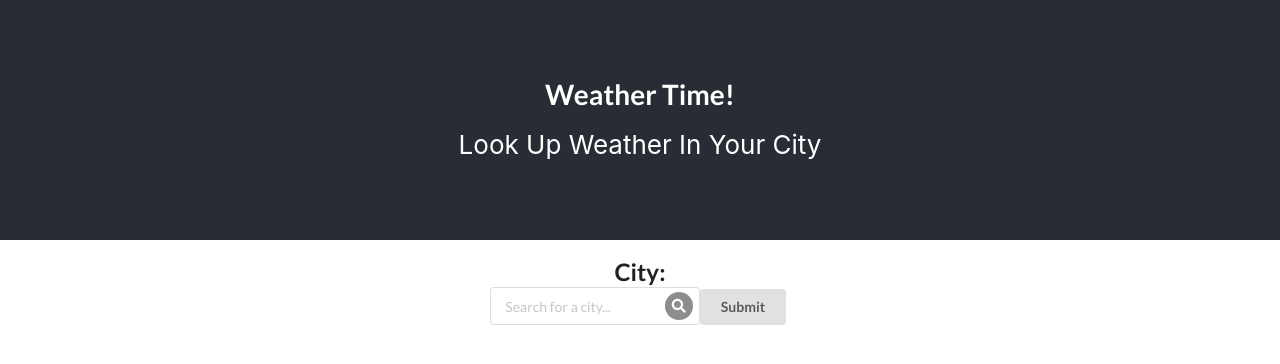
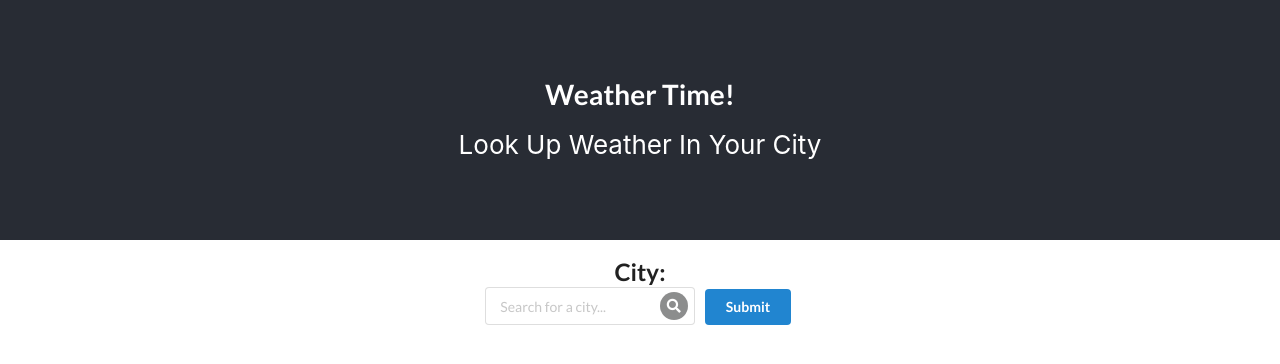
Before and after one commit to LesleySmith/lesleysmith-gonimbly, a React (Create React App) app: page / in a window 1280 px wide. Shown: the top 364 px of the page. Built offline with nearby package versions, Linux system fonts and the light colour scheme.

Commit message:
fixed input format, button styling

```diff
--- a/src/App.css
+++ b/src/App.css
@@ -15,6 +15,10 @@
 
 label {
   margin-bottom: 10px;
+}
+
+.input {
+  margin-right: 10px;
 }
 
 .search-results {
--- a/src/CityButton.js
+++ b/src/CityButton.js
@@ -4,7 +4,7 @@ const CityButton = props => {
   return (
     <div className='city-button'>
       <h2>{props.title}</h2>
-      <button class='ui button' onClick={((event) => props.handleClick(event, props))} value={props.woeid}>Submit</button>
+      <button class='ui primary button' onClick={((event) => props.handleClick(event, props))} value={props.woeid}>Submit</button>
     </div>
   )
 }
--- a/src/UserForm.js
+++ b/src/UserForm.js
@@ -17,7 +17,7 @@ const UserForm = props => {
         <i aria-hidden='true' class='search circular inverted link icon'></i>
       </div>
 
-      <button class='ui button' type='submit'>Submit</button>
+      <button className='form-button' class='ui primary button' type='submit'>Submit</button>
 
     </form>
     </div>
--- a/src/Weather.js
+++ b/src/Weather.js
@@ -50,6 +50,9 @@ export default class Weather extends Component {
     })
   }
 
+  // This function checks if search results are length of 1
+  // If so, it immediately renders the weather!
+
   async checkLength() {
     if(this.state.searchResults.length === 1) {
       let searchResults = this.state.searchResults[0].title
@@ -78,7 +81,7 @@ export default class Weather extends Component {
   async handleSubmit(event) {
     event.preventDefault();
     this.setState({ showSearch: true })
-    console.log('I was clicked', this.state.location);
+
     const proxyurl = "https://cors-anywhere.herokuapp.com/";
     const url = `https://www.metaweather.com/api/location/search/?query=${this.state.location}`;
 
```
